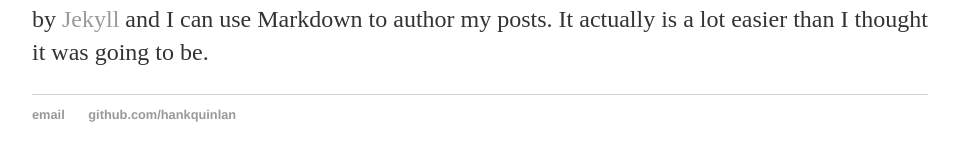
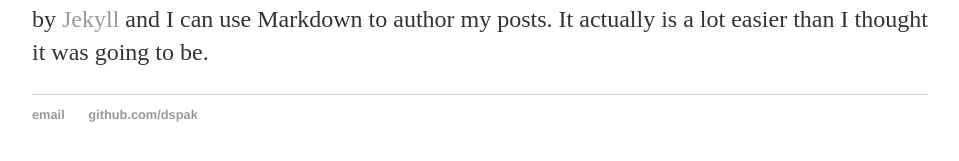
Before and after one commit to dspak/dspak.github.io, a Jekyll site: the page built from _posts/2014-04-30-hank-quinlan-site-launched.md, in a window 1280 px wide. Shown: the part 341-502 px from the top of the page, without its empty margins (160-1119 px from the left). Built offline with Jekyll 4.4.1, drawn with Linux system fonts in a browser that asks for light colours.

Commit message:
Update default.html
substituting my info for prev

```diff
--- a/_layouts/default.html
+++ b/_layouts/default.html
@@ -21,8 +21,8 @@
 			</div><!-- /.container -->
 			<footer>
 	    		<ul>
-	        		<li><a href="mailto:hankquinlanhub@gmail.com">email</a></li>
-	        		<li><a href="https://github.com/hankquinlan">github.com/hankquinlan</a></li>
+	        		<li><a href="mailto:daniel.spakowicz@gmail.com">email</a></li>
+	        		<li><a href="https://github.com/dspak">github.com/dspak</a></li>
 				</ul>
 			</footer>
 		</body>
```
